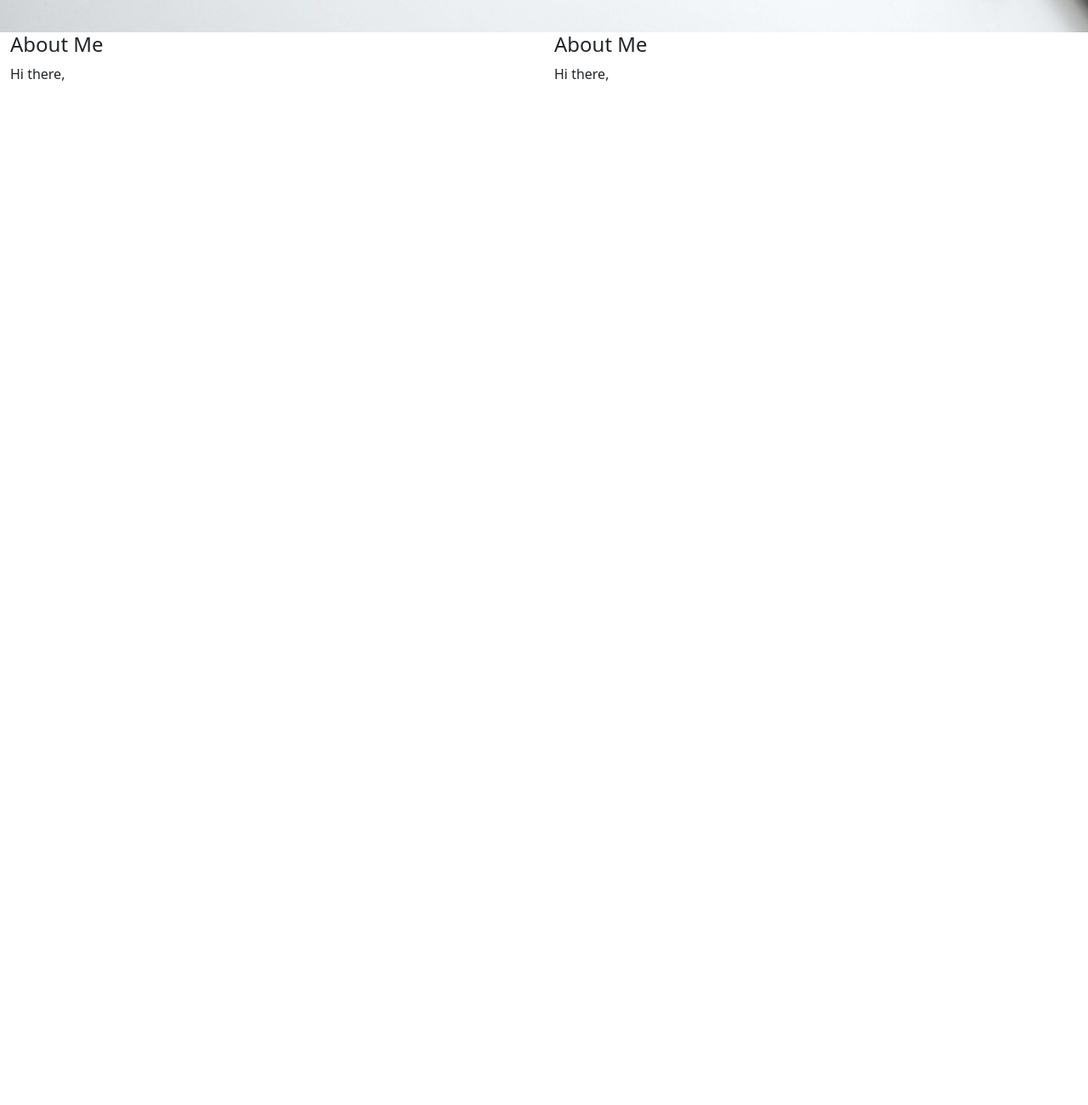
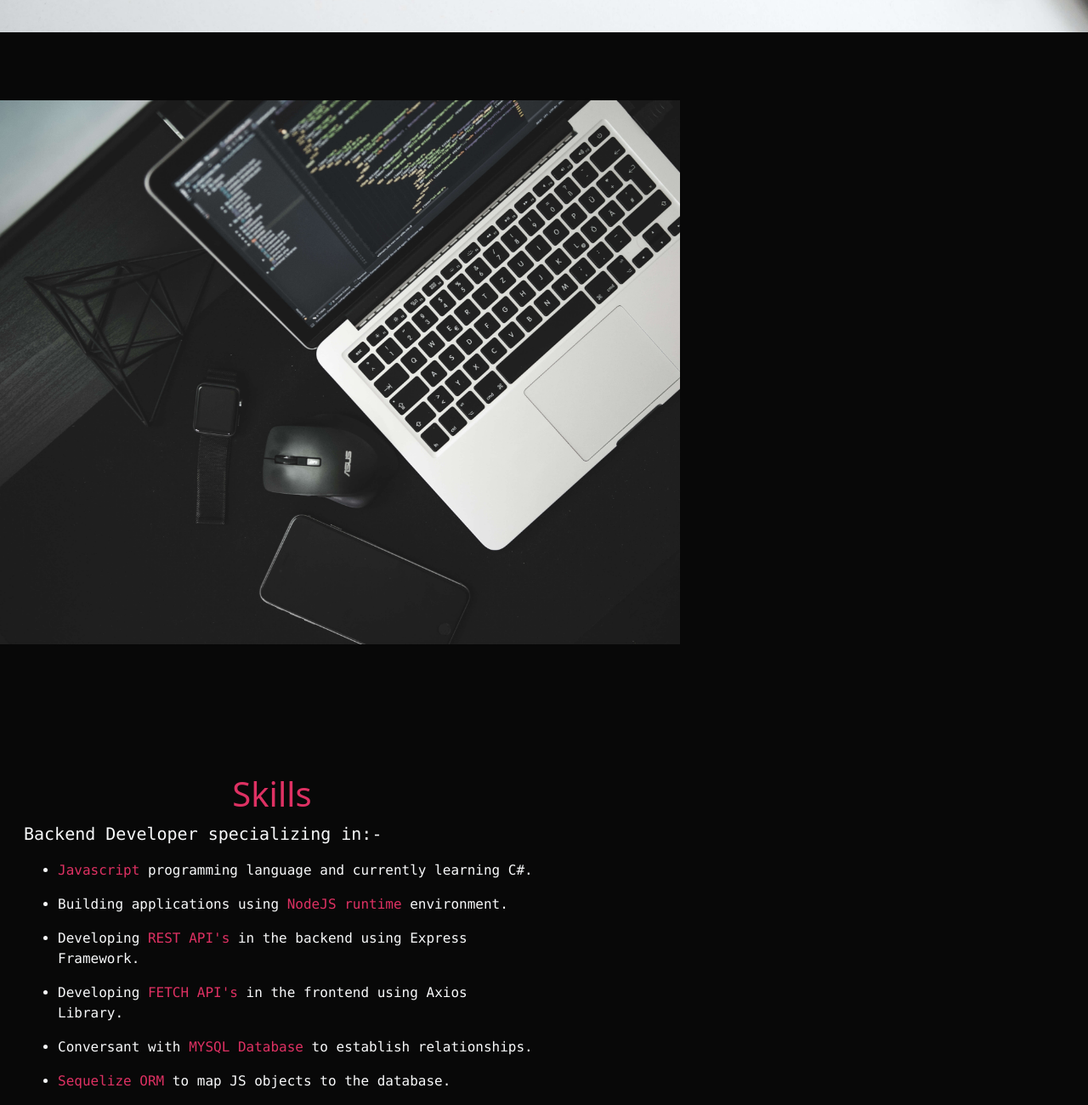
Before and after one commit to adara-code/portfolio_website, a plain HTML site: page index.html in a window 1280 px wide. Shown: the part 762-2062 px from the top of the page at 85% size. Before the commit the page ends 877 px from the top, so only its background shows below. Drawn offline with nearby package versions, Linux system fonts and the light colour scheme.

Commit message:
section two completed - added skills section

```diff
--- a/css/style.css
+++ b/css/style.css
@@ -39,6 +39,28 @@
     margin-top: 150px;
 }
 
+.aboutHeading {
+    color: #DE3163;
+}
+
+.my-pic {
+    background-image: url("../img/r_mouse_watch_prism.jpg");
+    min-height: 100vh;
+    width: 100vh;
+    background-size: contain;
+    background-position: center;
+    background-repeat: no-repeat;
+}
+
+.aboutRow {
+    background-color: #080808;
+
+}
+
+#highlightedSkills {
+    color: #DE3163;
+}
+
 
 
 
@@ -50,4 +72,4 @@
 /* C54B8C - contender - not shouting *** */
 /* FA86C4 - taffy is also nice ***** */
 /* E63E62 - paradise pink - also nice */
-/* FE4164 - fuschia also nice */
+/* FE4164 - fuschia also nice  */
--- a/index.html
+++ b/index.html
@@ -47,18 +47,28 @@
     <!-- Beginning of section two -->
     <section id="aboutMe">
         <div class="container-fluid">
-            <div class="row">
-                <div class="col-md-6">
-                    <div class="description">
-                        <h4>About Me</h4>
-                        <p>Hi there,</p>
-                    </div>
+            <div class="row aboutRow">
+                <div class="col-md-6 my-pic ">
+
+
                 </div>
 
-                <div class="col-md-6">
-                    <div class="description">
-                        <h4>About Me</h4>
-                        <p>Hi there,</p>
+                <div class="col-md-6 mt-5">
+                    <div class="skillSection mt-4">
+                        <h6 class="display-6 mt-2 aboutHeading text-center">Skills</h6>
+                    <p class="text-light font-monospace text-sm-start text-md-start text-lg-start text-xl-start fs-5 lh-base ms-3">Backend Developer specializing in:-
+                        <ul class="text-light font-monospace text-sm-start text-md-start text-lg-start text-xl-start  lh-base ms-3">
+                            <li class="ms-2 mb-3"><span id="highlightedSkills">Javascript</span> programming language and currently learning C#.</li>
+                            <li class="ms-2 mb-3">Building applications using <span id="highlightedSkills">NodeJS runtime</span> environment.</li>
+                            <li class="ms-2 mb-3">Developing <span id="highlightedSkills">REST API's</span> in the backend using <span></span>Express Framework.</li>
+                            <li class="ms-2 mb-3">Developing <span id="highlightedSkills">FETCH API's</span> in the frontend using Axios Library.</li>
+                            <li class="ms-2 mb-3">Conversant with <span id="highlightedSkills">MYSQL Database</span> to establish relationships.</li>
+                            <li class="ms-2 " ><span id="highlightedSkills">Sequelize ORM</span> to map JS objects to the database.</li>
+                        </ul>
+                    <!-- <p class="text-light font-monospace text-sm-start text-md-start text-lg-start text-xl-start fs-5 lh-base ms-3">Main programming language is Javascript and currently learning C#.</p>
+                    <p class="text-light font-monospace text-sm-start text-md-start text-lg-start text-xl-start fs-5 lh-base ms-3">Knowledgable in building REST API's in the backend using Express Framework and FETCH API's in the frontend using Axios Library.</p>
+                    <p class="text-light font-monospace text-sm-start text-md-start text-lg-start text-xl-start fs-5 lh-base ms-3">Conversant with MYSQL Database to establish relationships and Sequelize ORM to map JS objects to the database.</p> -->
+
                     </div>
                 </div>
             </div>
```
Also changed, not shown: img/Cheerful.png (added), img/description.jpg (added).
